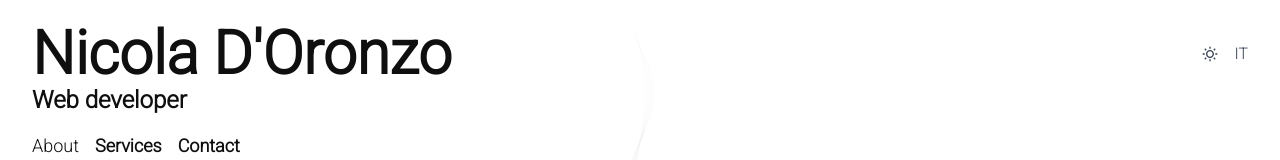
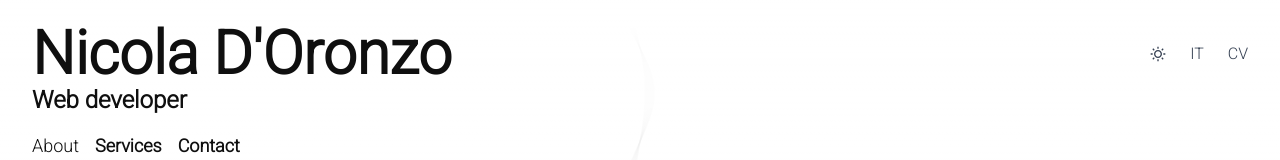
Before and after one commit to DylanBob211/my-portfolio, a Next.js app: page /en in a window 1280 px wide. Shown: the top 160 px of the page. Built offline with nearby package versions, Linux system fonts and the light colour scheme.

Commit message:
add cv download

```diff
--- a/app/[lang]/header.tsx
+++ b/app/[lang]/header.tsx
@@ -29,7 +29,13 @@ const listItem = {
   show: { opacity: 1, y: 0 },
 }
 
-export default function Header({ dict }: { dict: Dictionary }) {
+export default function Header({
+  dict,
+  lang,
+}: {
+  dict: Dictionary
+  lang: 'it' | 'en'
+}) {
   const navItems = [
     { name: dict.nav.about, path: '' },
     { name: dict.nav.services, path: '/services' },
@@ -49,13 +55,20 @@ export default function Header({ dict }: { dict: Dictionary }) {
             <NextLink href={`/${locale}`}>Nicola D&apos;Oronzo</NextLink>
           </motion.h1>
           <motion.div
-            className="ml-auto flex gap-4"
+            className="ml-auto flex flex-col items-center gap-6 sm:flex-row"
             initial={{ opacity: 0, y: 5 }}
             animate={{ opacity: 1, y: 0 }}
             transition={{ duration: 1, ease: 'easeInOut', delay: 0.8 }}
           >
             <LightDarkToggle />
             <LangsToggle />
+            <a
+              className="cursor-pointer text-gray-700 transition duration-300 hover:scale-105 hover:text-gray-500 active:scale-95 dark:text-white dark:hover:text-gray-100"
+              target="_blank"
+              href={`/CV-${lang}.pdf`}
+            >
+              CV
+            </a>
           </motion.div>
         </div>
         <motion.h2
--- a/app/[lang]/layout.tsx
+++ b/app/[lang]/layout.tsx
@@ -53,7 +53,7 @@ export default async function RootLayout({
         <ThemeProvider attribute="class" defaultTheme="system" enableSystem>
           <Background />
           <div className="relative container mx-auto min-h-screen bg-transparent">
-            <Header dict={dict} />
+            <Header dict={dict} lang={(await params).lang} />
             <main className="pt-40 pb-26 lg:pt-46 lg:pb-20 lg:text-lg">
               {children}
             </main>
```
Also changed, not shown: 2 other files (tests, documents, lock files or other folders).
